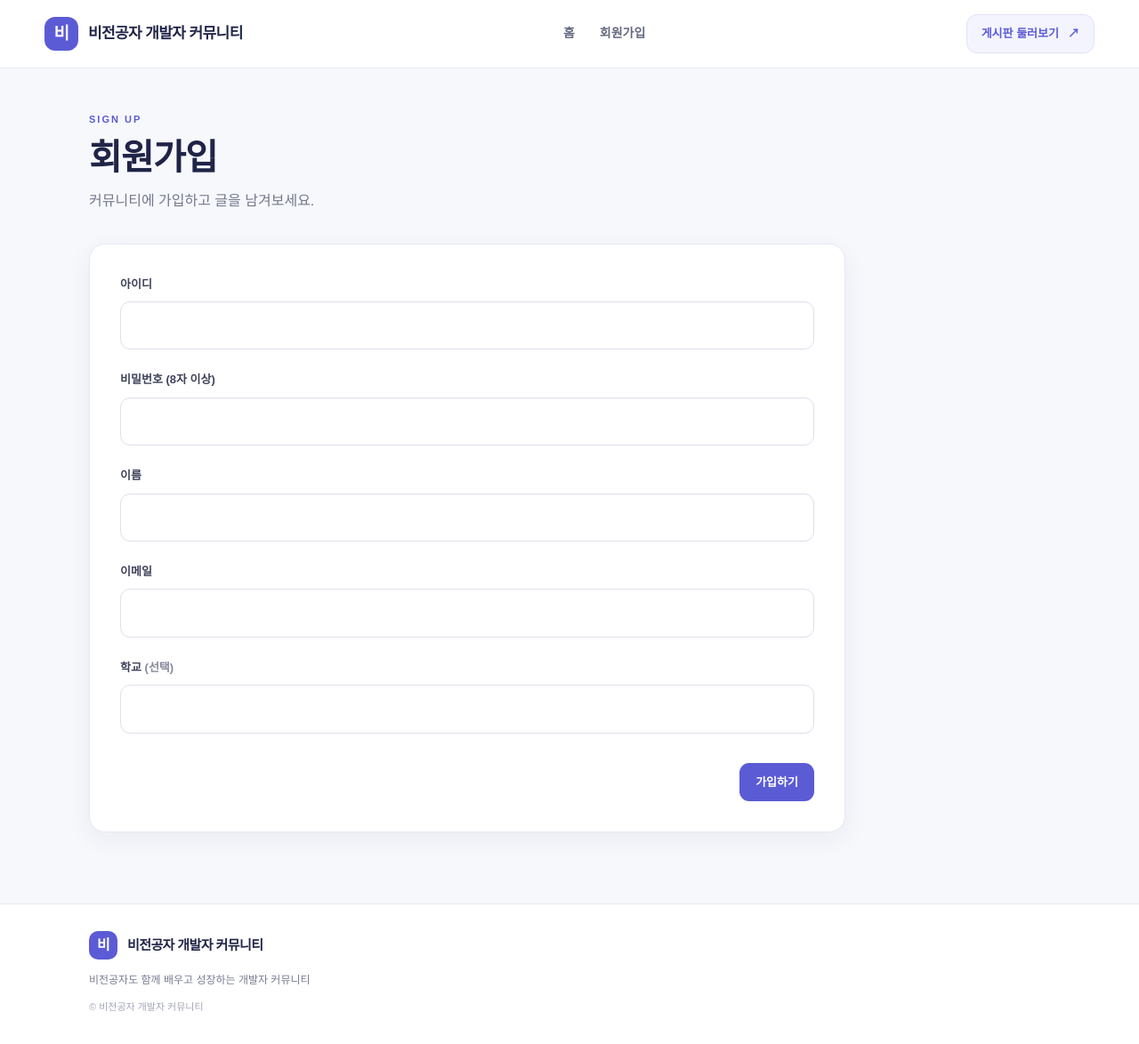
After one commit to hyorimham/first-web-site, a Flask app: page /signup in a window 1280 px wide. The commit adds this page. Shown: the whole page at 89% size. Run offline with Flask 3, Linux system fonts and the light colour scheme.

Commit message:
회원가입 기능 추가

```diff
--- a/app.py
+++ b/app.py
@@ -1,6 +1,7 @@
 import os
 import time
 import pymysql
+from werkzeug.security import generate_password_hash, check_password_hash
 from flask import Flask, render_template, request, redirect, abort, url_for
 
 app = Flask(__name__)
@@ -72,7 +73,7 @@ def init_db():
         CREATE TABLE IF NOT EXISTS users (
             id INT AUTO_INCREMENT PRIMARY KEY,
             username VARCHAR(50) NOT NULL UNIQUE,
-            password VARCHAR(255) NOT NULL,
+            password_hash VARCHAR(255) NOT NULL,
             name VARCHAR(50) NOT NULL,
             email VARCHAR(100) NOT NULL UNIQUE,
             school VARCHAR(100) NOT NULL DEFAULT '',
@@ -85,7 +86,7 @@ def init_db():
             id INT AUTO_INCREMENT PRIMARY KEY,
             name VARCHAR(100) NOT NULL UNIQUE,
             description VARCHAR(255) NOT NULL DEFAULT '',
-            create_at DATETIME DEFAULT CURRENT_TIMESTAMP
+            created_at DATETIME DEFAULT CURRENT_TIMESTAMP
         )
     """)
     db_execute("""
@@ -97,7 +98,7 @@ def init_db():
             content TEXT NOT NULL,
             secret_pw_hash VARCHAR(255),
             file_name VARCHAR(255),
-            ffile_path VARCHAR(255),
+            file_path VARCHAR(255),
             created_at DATETIME DEFAULT CURRENT_TIMESTAMP,
             INDEX (board_id)
         )
@@ -236,6 +237,32 @@ def delete(post_id):
     return redirect(url_for("board_view", board_id=post["board_id"]))
 
 
+@app.route("/signup", methods=["GET", "POST"])
+def signup():
+    if request.method == "POST":
+        username = request.form["username"].strip()
+        password = request.form["password"]
+        name = request.form["name"].strip()
+        email = request.form["email"].strip()
+        school = request.form["school"].strip()
+
+        if not username or not name or not email or len(password) < 8:
+            return render_template("signup.html", error="필수 항목을 입력하고, 비밀번호는 8자 이상이어야 합니다.")
+
+        try:
+            db_execute(
+                "INSERT INTO users (username, password_hash, name, email, school) VALUES (%s, %s, %s, %s, %s)",
+                (username, generate_password_hash(password), name, email, school)
+            )
+        except pymysql.err.IntegrityError:  # username 또는 email이 UNIQUE 제약 조건에 위배될 때 발생
+            return render_template("signup.html", error="이미 존재하는 사용자 아이디 또는 이메일입니다.")
+
+        return redirect(url_for("index"))
+
+    return render_template("signup.html")
+
+
+
 @app.errorhandler(404)
 def not_found(e):
     return render_template("404.html"), 404
--- a/static/style.css
+++ b/static/style.css
@@ -897,3 +897,8 @@ textarea {
     flex-wrap: wrap;
   }
 }
+  .list-error {
+    color: var(--danger);
+    font-size: 13px;
+    font-weight: 700;
+  }
--- a/templates/base.html
+++ b/templates/base.html
@@ -23,6 +23,7 @@
 
       <nav class="main-nav" aria-label="주요 메뉴">
         <a href="{{ url_for('index') }}">홈</a>
+        <a href="{{ url_for('signup') }}">회원가입</a>
       </nav>
 
       <a class="header-button" href="{{ url_for('index') }}">
--- /dev/null
+++ b/templates/signup.html
@@ -0,0 +1,42 @@
+{% extends "base.html" %}
+
+{% block title %}회원가입{% endblock %}
+
+{% block content %}
+<section class="page-heading">
+  <span class="eyebrow">SIGN UP</span>
+  <h1>회원가입</h1>
+  <p>커뮤니티에 가입하고 글을 남겨보세요.</p>
+</section>
+
+<section class="form-panel">
+  <form class="post-form" method="post">
+    {% if error %}<p class="form-error">{{ error }}</p>{% endif %}
+
+    <div class="form-group">
+      <label for="username">아이디</label>
+      <input id="username" name="username" maxlength="50" required>
+    </div>
+    <div class="form-group">
+      <label for="password">비밀번호 (8자 이상)</label>
+      <input id="password" name="password" type="password" minlength="8" required>
+    </div>
+    <div class="form-group">
+      <label for="name">이름</label>
+      <input id="name" name="name" maxlength="50" required>
+    </div>
+    <div class="form-group">
+      <label for="email">이메일</label>
+      <input id="email" name="email" type="email" maxlength="100" required>
+    </div>
+    <div class="form-group">
+      <label for="school">학교 <span class="muted">(선택)</span></label>
+      <input id="school" name="school" maxlength="100">
+    </div>
+
+    <div class="form-actions">
+      <button class="button primary" type="submit">가입하기</button>
+    </div>
+  </form>
+</section>
+{% endblock %}
```
